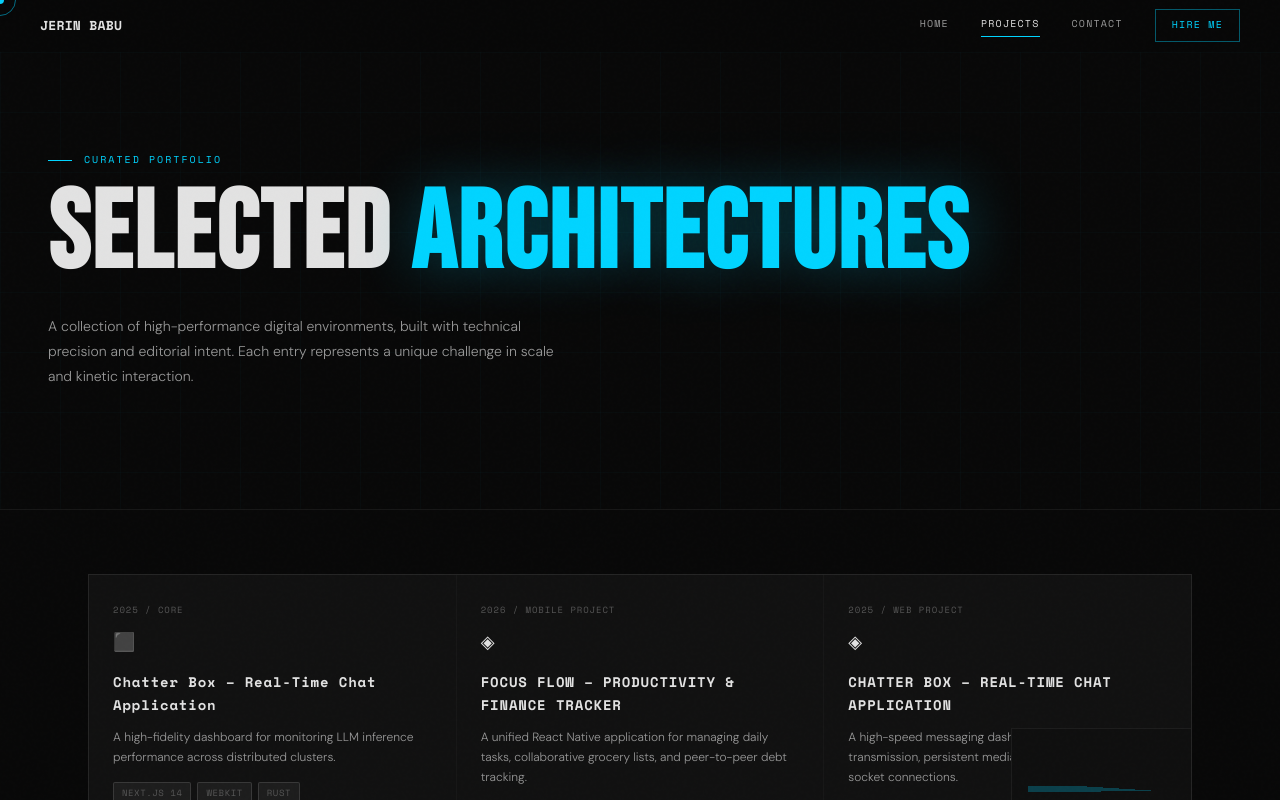
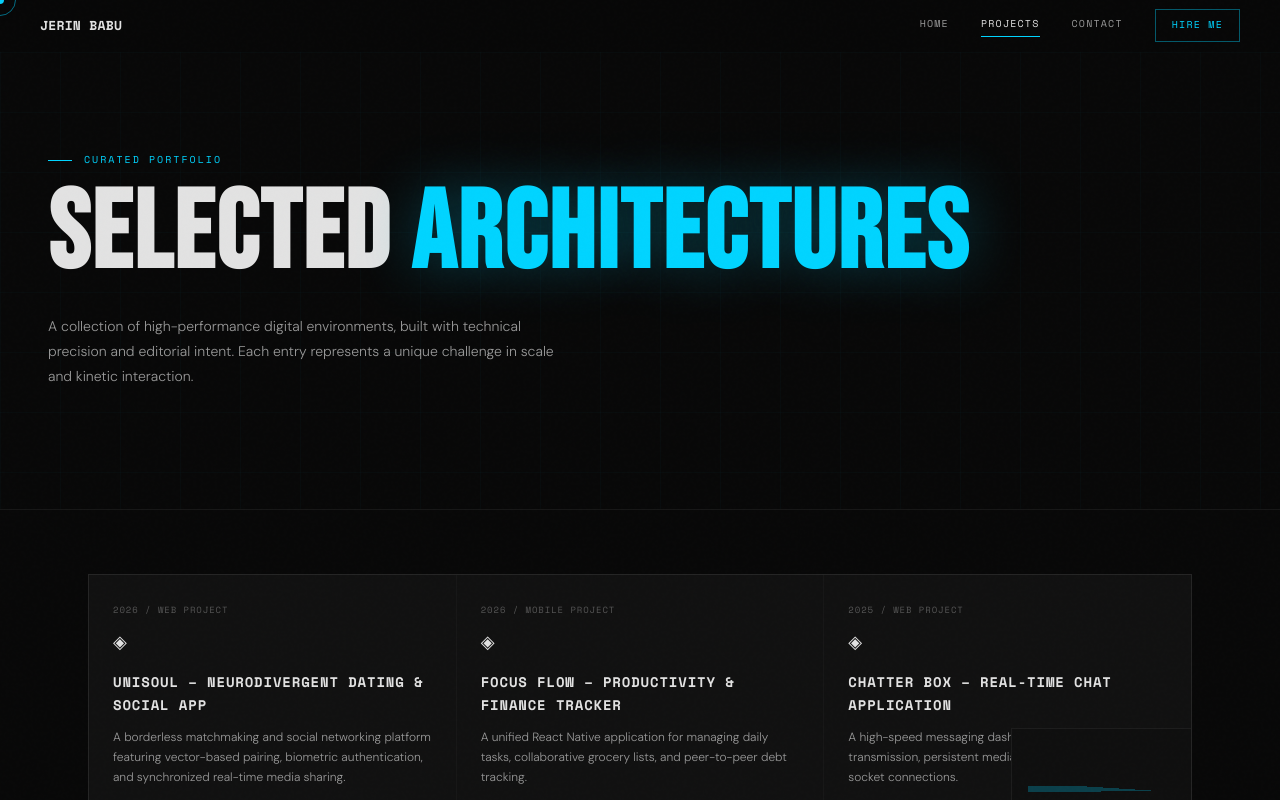
Before and after one commit to Jerinbabujb/portfolio-, a React (Vite) app: page /projects in a window 1280 px wide. Shown: the top 800 px of the page. Built offline with nearby package versions, Linux system fonts and the light colour scheme.

Commit message:
unisoul project added

```diff
--- a/src/data/projects.js
+++ b/src/data/projects.js
@@ -1,9 +1,9 @@
 export const projects = [
   {
-    id: 'neural_dock',
-    name: 'Chatter Box – Real-Time Chat Application',
-    year: '2025', category: 'CORE',
-    description: 'A high-fidelity dashboard for monitoring LLM inference performance across distributed clusters.',
+    id: 'unisoul',
+    name: 'UNISOUL – NEURODIVERGENT DATING & SOCIAL APP',
+    year: '2026', category: 'WEB PROJECT',
+    description: 'A borderless matchmaking and social networking platform featuring vector-based pairing, biometric authentication, and synchronized real-time media sharing.',
     tags: ['NEXT.JS 14', 'WEBKIT', 'RUST'],
     status: 'ACTIVE PROJECT',
     vision: 'Bridge the gap in modern dating by creating a safe, highly verifiable, and deeply interactive environment tailored for neurodivergent connections—where users connect over synchronized experiences rather than just swipes.',
@@ -14,23 +14,22 @@ export const projects = [
       { title: 'Real-Time Biometrics', desc: 'Integrates Face API for immediate, real-time selfie authentication during onboarding to ensure platform integrity.' },
       { title: 'Granular Privacy Controls', desc: 'Features social media visibility toggles, user blocking, and strict custom JWT protected routes.' },
     ],
-    stack: ['REACT (VITE)', 'MONGODB', 'TAILWIND', 'NODEJS', 'EXPRESSJS', 'WEBSOCKET','JWT','CLOUDINARY'],
+    stack: ['React', 'Supabase','Prisma','WebSockets','Transformers', 'TAILWIND', 'NODEJS', 'EXPRESSJS', 'WEBSOCKET','JWT','CLOUDINARY'],
     stats: [{ label: 'COMMITS', value: '8.2k' }, { label: 'LATENCY', value: '<50ms' }, { label: 'NODES', value: '500+' }, { label: 'UPTIME', value: '99.9%' }],
-    code: `// cluster_monitor.rs
-pub async fn stream_cluster_metrics(
-  cluster_id: &str,
-  tx: mpsc::Sender<NodeMetrics>,
-) -> Result<(), DockError> {
-  let nodes = ClusterState::hydrate(cluster_id).await?;
-  for node in nodes.iter_active() {
-    let metrics = node.poll_inference_stats().await?;
-    tx.send(metrics).await?;
-  }
-  Ok(())
-}`,
+    code: `// Core matching logic using Prisma and pgvector for cosine similarity
+const findTopMatches = async (userEmbedding: number[]) => {
+  const matches = await prisma.$queryRaw
+    SELECT id, name, bio, 1 - (embedding <=> \${userEmbedding}::vector) AS match_score
+    FROM users
+    WHERE id != \${currentUserId} AND is_blocked = false
+    ORDER BY match_score DESC
+    LIMIT 10;
+  ;
+  return matches;
+};`,
     related: ['kinetic_ui', 'pulse_metric', 'quantum_flow'],
-    live:'https://chatterbox-chat.onrender.com/',
-    github:'https://github.com/Jerinbabujb/chatterbox-forntend'
+    live:'https://unisoul-web.netlify.app/',
+    // github:'https://github.com/Jerinbabujb/chatterbox-forntend'
   },
   {
     id: 'focus_flow',
```
